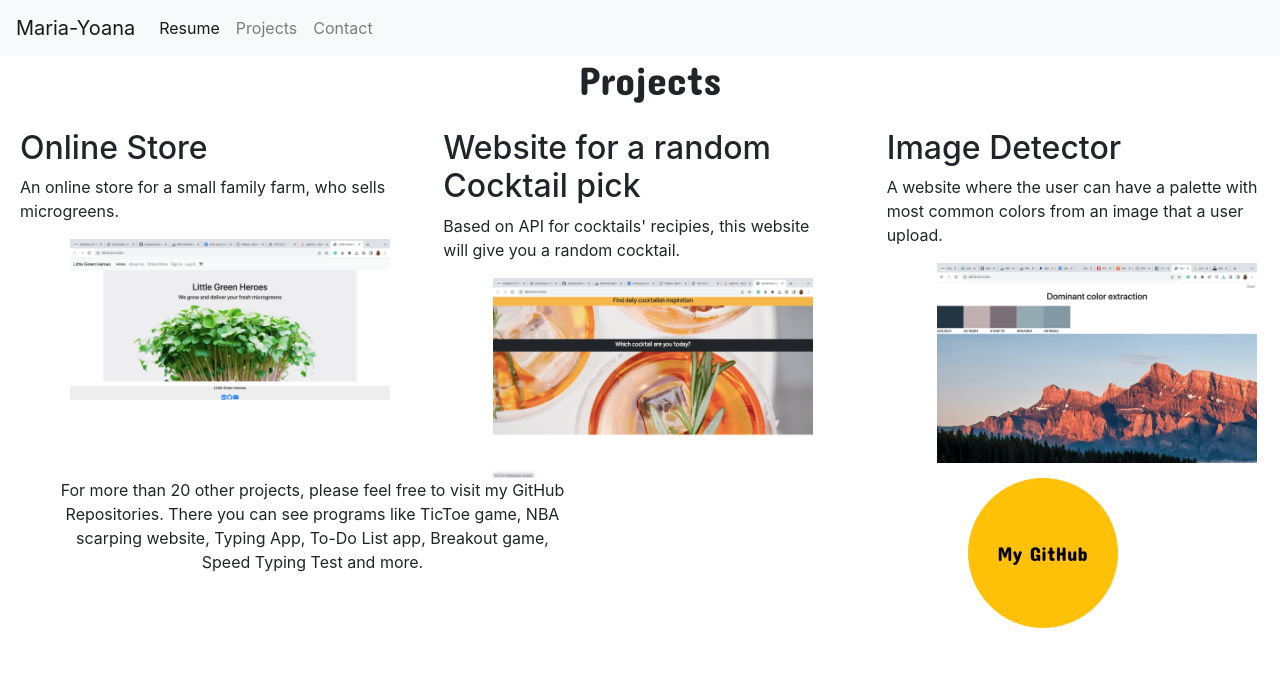
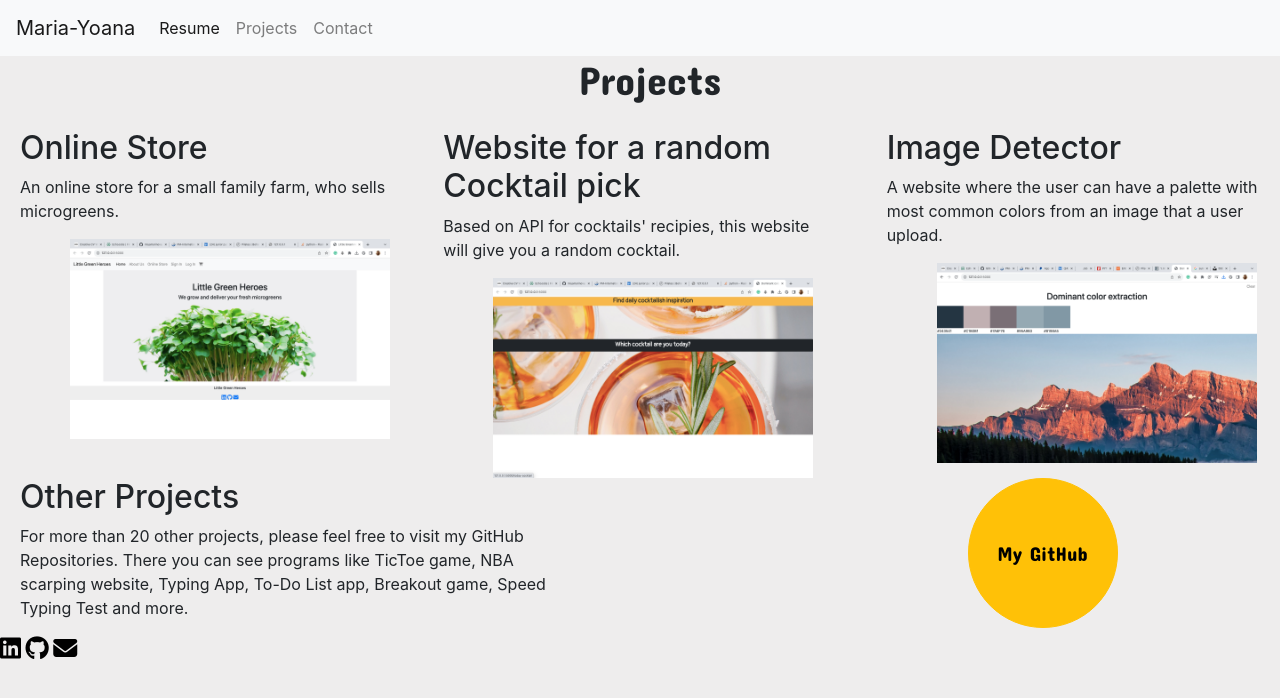
Before and after one commit to miyamarinova/Portfolio_website, a Flask app: page /projects in a window 1280 px wide. Shown: the top 698 px of the page. Run offline with Flask 3, Linux system fonts and the light colour scheme; some libraries are stand-ins or nearby versions.

Commit message:
Update projects.html

```diff
--- a/templates/projects.html
+++ b/templates/projects.html
@@ -1,5 +1,8 @@
 {% include 'header.html' %}
 {% include 'navbar.html' %}
+
+
+<body style="background-color: #EEEDED">
 
 <div style="margin-bottom: 25px; margin-left:20px;"><h1 style="display: flex; and align-items: center; justify-content: center; font-family: 'Concert One', cursive;">Projects</h1></div>
 
@@ -31,10 +34,16 @@
 </div>
 
 <div class="row">
-    <div class="col"><p style="margin-left:50px;margin-right:50px;text-align:center;">For more than 20 other projects, please feel free to visit my GitHub Repositories. There you can see programs like TicToe game,
+    <div class="col">
+        <h2 style="margin-left: 20px;">Other Projects</h2>
+        <p style="margin-left:20px;margin-right:50px;text-align:left;">For more than 20 other projects, please feel free to visit my GitHub Repositories. There you can see programs like TicToe game,
     NBA scarping website, Typing App,  To-Do List app, Breakout game, Speed Typing Test and more.
     </p></div>
     <div class='col' style="display: flex; and align-items: center; justify-content: center; font-family: 'Concert One', cursive;"><button type="button" class="btn btn-warning btn-circle btn-xl" style="width: 150px;
             height: 150px;border-radius:75px"><a href="https://github.com/miyamarinova?tab=repositories">My GitHub</a></button></div>
 </div>
 </div>
+
+</body>
+
+{% include 'footer.html' %}
```
